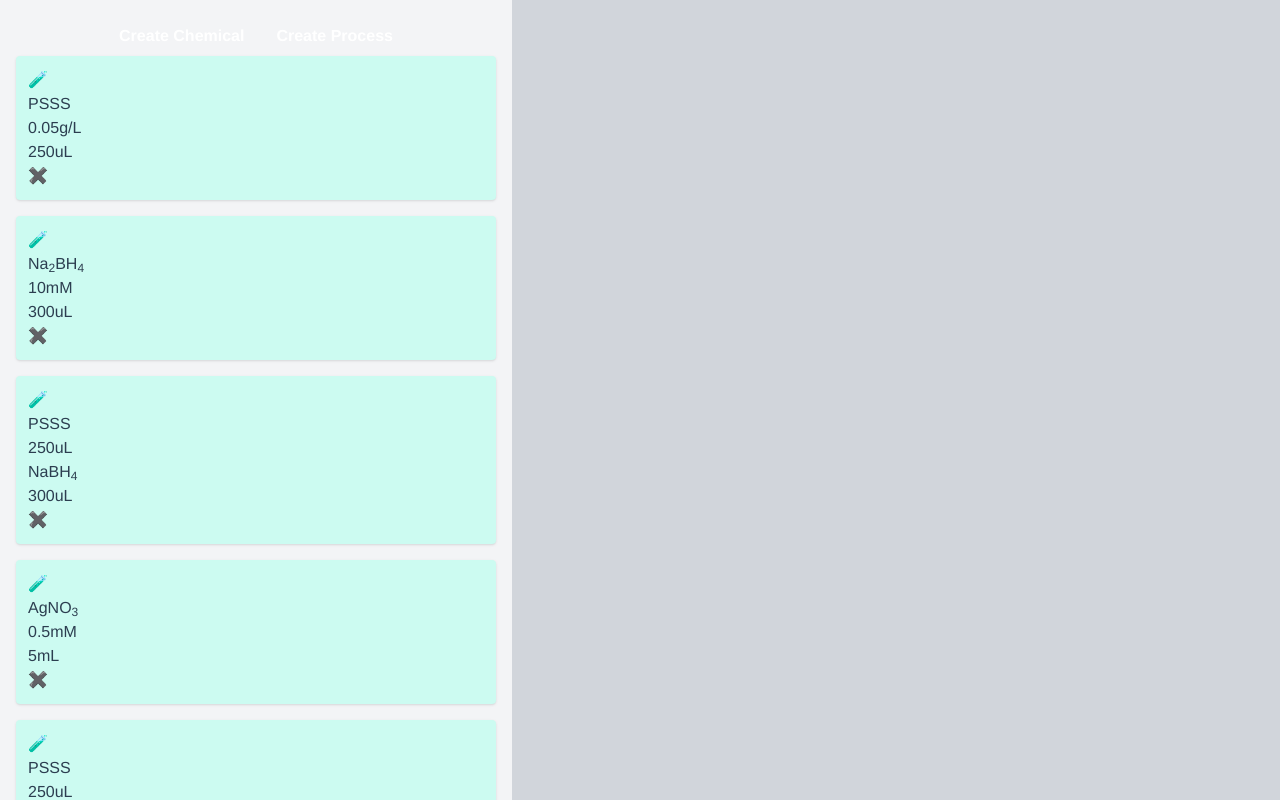
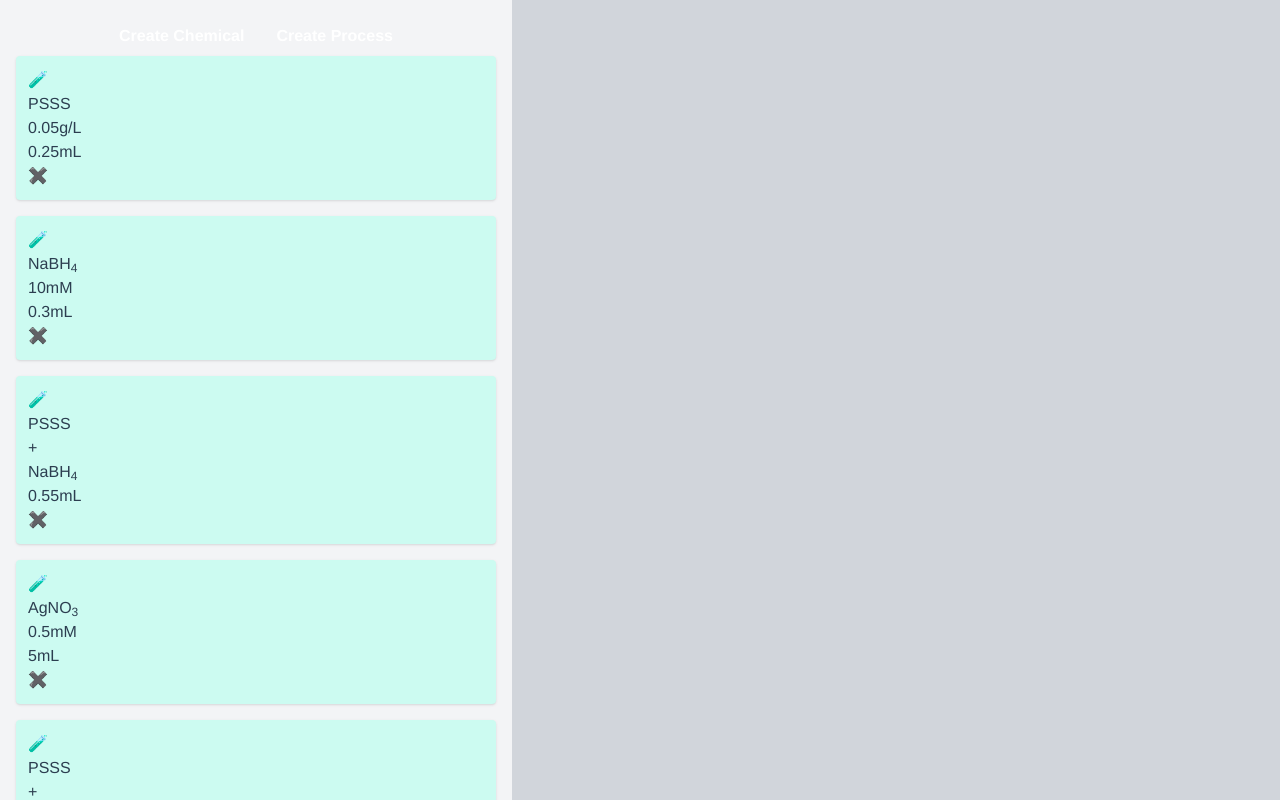
Before and after one commit to sl2820/labnote, a Vue app: page / in a window 1280 px wide. Built offline with nearby package versions, Linux system fonts and the light colour scheme.

Commit message:
Edit Chemical format

```diff
--- a/src/components/AppChemical.vue
+++ b/src/components/AppChemical.vue
@@ -3,46 +3,32 @@
     <ul class="flex justify-between">
       <li class="mr-2">
         🧪
-        <!-- <div v-if="chemical.ingredients.length === 1">
-          <div v-html="toFormula(chemical.ingredients[0].name)"></div>
-          <div>
-            {{ chemical.ingredients[0].volumn }}
-            {{ chemical.ingredients[0].v_unit }}
-          </div>
-          <div>
-            {{ chemical.ingredients[0].concentration }}
-            {{ chemical.ingredients[0].c_unit }}
-          </div>
-        </div>
-        <div v-else>
-          <div
-            class="inline-block mb-0"
-            v-for="(ingredient, $ingredientIndex) in chemical.ingredients"
-            :key="$ingredientIndex"
-          >
-            <div v-html="toFormula(ingredient.name)"></div>
-            <div>{{ ingredient.volumn }}{{ ingredient.v_unit }}</div>
-          </div>
-        </div> -->
         <div
           class="inline-block mb-0"
           v-for="(ingredient, $ingredientIndex) in chemical.ingredients"
           :key="$ingredientIndex"
         >
           <div
-            class="inline-block mr-1"
+            class="inline-block font-bold"
             v-html="toFormula(ingredient.name)"
           ></div>
           <div
-            class="inline-block mr-1 italic"
-            v-if="chemical.ingredients.length === 1"
+            v-if="$ingredientIndex + 1 < ingredientLength"
+            class="inline-block font-bold"
           >
-            {{ ingredient.concentration }}{{ ingredient.c_unit }}
-          </div>
-          <div class="inline-block mr-1">
-            {{ ingredient.volumn }}{{ ingredient.v_unit }}
+            +
           </div>
         </div>
+
+        <div
+          class="inline-block ml-5 italic"
+          v-if="chemical.ingredients.length === 1"
+        >
+          {{ chemical.ingredients[0].concentration
+          }}{{ chemical.ingredients[0].c_unit }}
+        </div>
+
+        <div class="inline-block ml-5 underline">{{ summedVolumn }}mL</div>
       </li>
       <li class="mr-2">
         <button
@@ -70,7 +56,21 @@ export default {
     }
   },
   computed: {
-    ...mapState(["note"])
+    ...mapState(["note"]),
+    summedVolumn() {
+      let sv = 0
+      for (const chem of this.chemical.ingredients) {
+        if (chem.v_unit === "uL") {
+          sv += chem.volumn * 0.001
+        } else if (chem.v_unit === "mL") {
+          sv += chem.volumn
+        }
+      }
+      return sv
+    },
+    ingredientLength() {
+      return this.chemical.ingredients.length
+    }
   },
   methods: {
     removeChemical(note, chemicalIndex) {
@@ -87,12 +87,12 @@ export default {
             sub.push(n)
           }
         }
+        // console.log(sub)
         return sub.join("")
       } else {
         return name
       }
-    },
-    summedVolumn() {}
+    }
   }
 }
 </script>
--- a/src/data/sample_project.js
+++ b/src/data/sample_project.js
@@ -25,7 +25,7 @@ export default {
       ingredients: [
         {
           id: "c2_1",
-          name: "Na2BH4",
+          name: "NaBH4",
           product_number: "686018",
           state: "solution",
           solvent: "water",
--- a/src/views/Chemical.vue
+++ b/src/views/Chemical.vue
@@ -3,14 +3,7 @@
     <div class="flex flex-col flex-grow items-start justify-between px-4">
       <div
         class="p-2 w-full font-serif italic underline mb-0 text-sm text-gray-600"
-      >
-        <div class="inline-block mr-2">Nickname:</div>
-        <input
-          type="text"
-          :value="chemical.nickname"
-          @change="updateChemicalProperty($event, 'nickname')"
-        />
-      </div>
+      ></div>
       <div class="p-2 w-full text-2xl font-bold">
         <div class="inline-block">Formula:</div>
         <input
```
